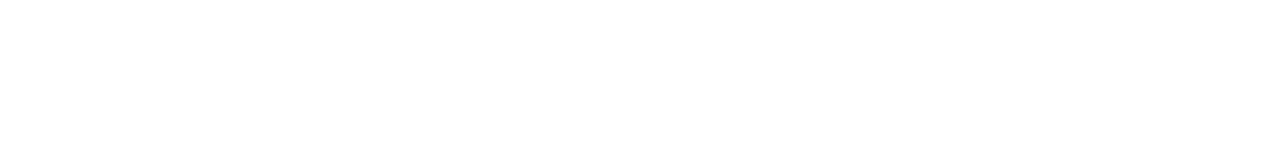
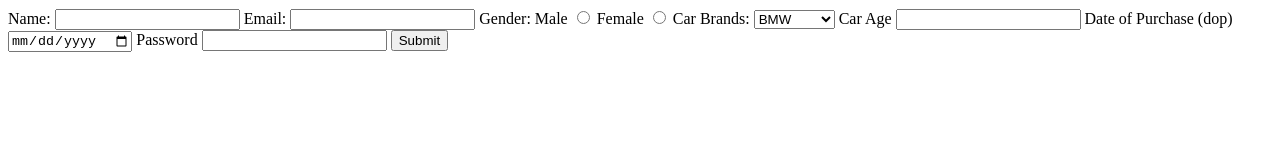
Before and after one commit to acciojob/car-insurance-form-valivali151633, a website: page main.html in a window 1280 px wide. Drawn offline with Linux system fonts and the light colour scheme.

Commit message:
created a submission

```diff
--- a/main.html
+++ b/main.html
@@ -8,6 +8,30 @@
 
 <body>
 	<!-- the entire body must be written by student -->
+	<form>
+		<lable for="name">Name:</lable>
+		<input type="text" id="name" required>
+		<lable for="email">Email:</lable>
+		<input type="email" id="email" required>
+		<label>Gender:</label>
+		<label for="gender_m">Male</label>
+		<input type="radio" id="gender_m" name="gender" required>
+		<label for="gender_f">Female</label>
+		<input type="radio" id="gender_f" name="gender" required>
+		<label for="cars">Car Brands:</label>
+		<select id="cars" name="car">
+			<option value="BMW">BMW</option>
+			<option value="Audi">Audi</option>
+			<option value="Mercedez">Mercedez</option>
+		</select>
+		<label for="carage">Car Age</label>
+		<input type="number" id="carage" required>
+		<label for=dop>Date of Purchase (dop)</label>
+		<input type="date" id=dop required>
+		<label for=password>Password</label>
+		<input type="password" id=password required>
+		<button type="submit">Submit</button>
+</form>
     <script type="text/javascript" src="./script.js">
 </script>
 
```
